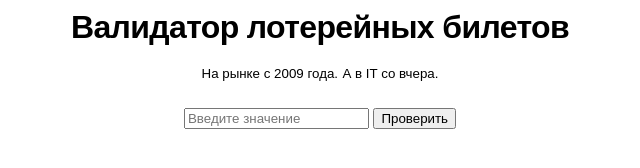
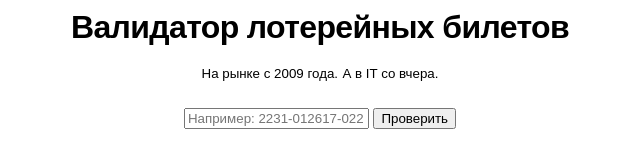
Before and after one commit to novicode1/lottery, a plain HTML site: page index.html in a window 1280 px wide. Shown: the full height of the page, 320-960 px from the left. Drawn offline with Linux system fonts and the light colour scheme.

Commit message:
Update index.html

```diff
--- a/index.html
+++ b/index.html
@@ -18,7 +18,7 @@
 
 			<br>
 			<br>
-			<input id="inputValue" placeholder="Введите значение" />
+			<input placeholder="Например: 2231-012617-022" id="inputValue" placeholder="Введите значение" />
 			<button id="checkButton">Проверить</button>
 		</div>
 		<div id="result" style="display: none;">Следующая поптыка через 10 секунд </div>
```
